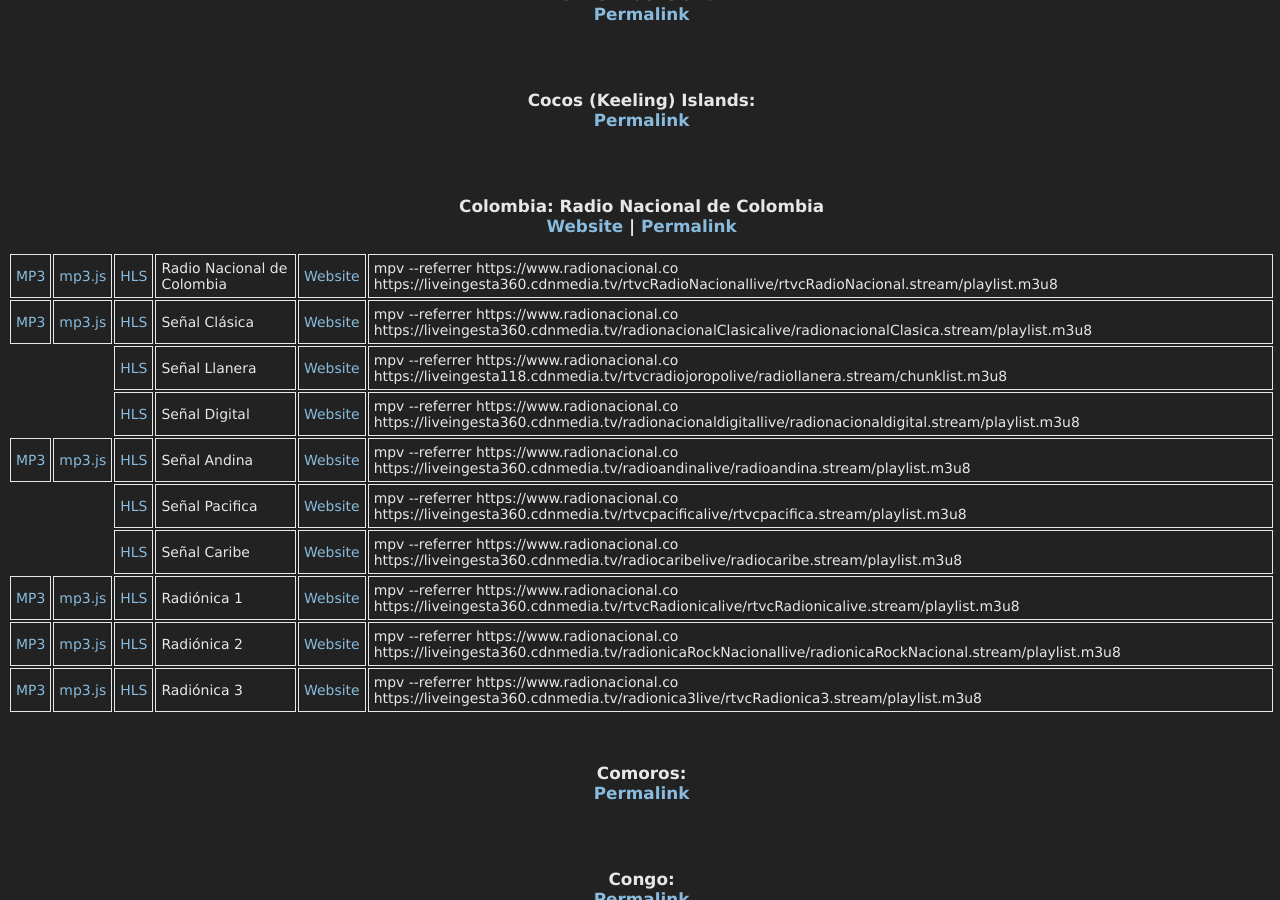
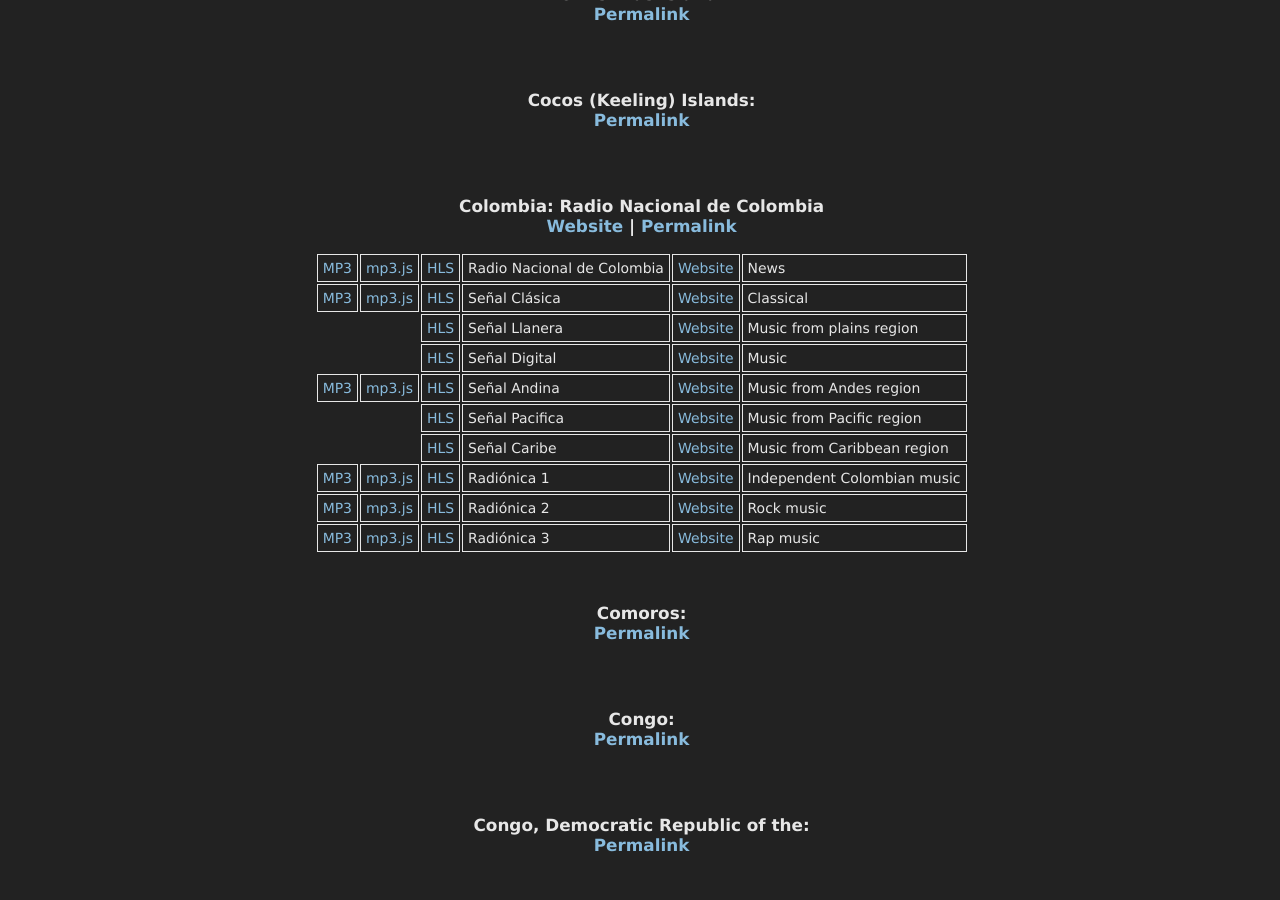
Before and after one commit to danburd/danburd.github.io, a Jekyll site: the page radio.html, which Jekyll copies as it is, in a window 1280 px wide and 900 px high, scrolled down 9037 px. Built offline with Jekyll 4.4.1, drawn with Linux system fonts in a browser that asks for light colours; some of the changed text lies outside the part shown.

Commit message:
Update radio.html

```diff
--- a/radio.html
+++ b/radio.html
@@ -1503,7 +1503,7 @@
     <td><a href="https://liveingesta360.cdnmedia.tv/rtvcRadioNacionallive/rtvcRadioNacional.stream/playlist.m3u8">HLS</a></td>
     <td>Radio Nacional de Colombia</td>
     <td><a href="https://www.radionacional.co/en-vivo">Website</a></td>
-    <td>mpv --referrer https://www.radionacional.co https://liveingesta360.cdnmedia.tv/rtvcRadioNacionallive/rtvcRadioNacional.stream/playlist.m3u8</td>
+    <td>News</td>
   </tr>
   <tr>
     <td><a href="http://shoutcast.rtvc.gov.co:8040/;">MP3</a></td>
@@ -1511,15 +1511,15 @@
     <td><a href="https://liveingesta360.cdnmedia.tv/radionacionalClasicalive/radionacionalClasica.stream/playlist.m3u8">HLS</a></td>
     <td>Señal Clásica</td>
     <td><a href="https://www.radionacional.co/musica-clasica-colombiana-online">Website</a></td>
-    <td>mpv --referrer https://www.radionacional.co https://liveingesta360.cdnmedia.tv/radionacionalClasicalive/radionacionalClasica.stream/playlist.m3u8</td>
+    <td>Classical</td>
   </tr>
   <tr>
     <td></td>
     <td></td>
-    <td><a href="https://liveingesta118.cdnmedia.tv/rtvcradiojoropolive/radiollanera.stream/chunklist.m3u8">HLS</a></td>
+    <td><a href="https://liveingesta118.cdnmedia.tv/rtvcradiojoropolive/radiollanera.stream/playlist.m3u8">HLS</a></td>
     <td>Señal Llanera</td>
     <td><a href="https://www.radionacional.co/escuchar-musica-llanera">Website</a></td>
-    <td>mpv --referrer https://www.radionacional.co https://liveingesta118.cdnmedia.tv/rtvcradiojoropolive/radiollanera.stream/chunklist.m3u8</td>
+    <td>Music from plains region</td>
   </tr>
   <tr>
     <td></td>
@@ -1527,7 +1527,7 @@
     <td><a href="https://liveingesta360.cdnmedia.tv/radionacionaldigitallive/radionacionaldigital.stream/playlist.m3u8">HLS</a></td>
     <td>Señal Digital</td>
     <td><a href="https://www.radionacional.co/players-senaldigital">Website</a></td>
-    <td>mpv --referrer https://www.radionacional.co https://liveingesta360.cdnmedia.tv/radionacionaldigitallive/radionacionaldigital.stream/playlist.m3u8</td>
+    <td>Music</td>
   </tr>
   <tr>
     <td><a href="http://shoutcast.rtvc.gov.co:8050/;">MP3</a></td>
@@ -1535,7 +1535,7 @@
     <td><a href="https://liveingesta360.cdnmedia.tv/radioandinalive/radioandina.stream/playlist.m3u8">HLS</a></td>
     <td>Señal Andina</td>
     <td><a href="https://www.radionacional.co/emisora-andina">Website</a></td>
-    <td>mpv --referrer https://www.radionacional.co https://liveingesta360.cdnmedia.tv/radioandinalive/radioandina.stream/playlist.m3u8</td>
+    <td>Music from Andes region</td>
   </tr>
   <tr>
     <td></td>
@@ -1543,7 +1543,7 @@
     <td><a href="https://liveingesta360.cdnmedia.tv/rtvcpacificalive/rtvcpacifica.stream/playlist.m3u8">HLS</a></td>
     <td>Señal Pacifica</td>
     <td><a href="https://www.radionacional.co/emisora-pacifica">Website</a></td>
-    <td>mpv --referrer https://www.radionacional.co https://liveingesta360.cdnmedia.tv/rtvcpacificalive/rtvcpacifica.stream/playlist.m3u8</td>
+    <td>Music from Pacific region</td>
   </tr>
   <tr>
     <td></td>
@@ -1551,7 +1551,7 @@
     <td><a href="https://liveingesta360.cdnmedia.tv/radiocaribelive/radiocaribe.stream/playlist.m3u8">HLS</a></td>
     <td>Señal Caribe</td>
     <td><a href="https://www.radionacional.co/emisora-caribe">Website</a></td>
-    <td>mpv --referrer https://www.radionacional.co https://liveingesta360.cdnmedia.tv/radiocaribelive/radiocaribe.stream/playlist.m3u8</td>
+    <td>Music from Caribbean region</td>
   </tr>
   <tr>
     <td><a href="http://shoutcast.rtvc.gov.co:8010/;">MP3</a></td>
@@ -1559,7 +1559,7 @@
     <td><a href="https://liveingesta360.cdnmedia.tv/rtvcRadionicalive/rtvcRadionicalive.stream/playlist.m3u8">HLS</a></td>
     <td>Radiónica 1</td>
     <td><a href="https://www.radionica.rocks/en-vivo/radionica">Website</a></td>
-    <td>mpv --referrer https://www.radionacional.co https://liveingesta360.cdnmedia.tv/rtvcRadionicalive/rtvcRadionicalive.stream/playlist.m3u8</td>
+    <td>Independent Colombian music</td>
   </tr>
   <tr>
     <td><a href="http://shoutcast.rtvc.gov.co:8060/;">MP3</a></td>
@@ -1567,7 +1567,7 @@
     <td><a href="https://liveingesta360.cdnmedia.tv/radionicaRockNacionallive/radionicaRockNacional.stream/playlist.m3u8">HLS</a></td>
     <td>Radiónica 2</td>
     <td><a href="https://www.radionica.rocks/musicas-nuevas">Website</a></td>
-    <td>mpv --referrer https://www.radionacional.co https://liveingesta360.cdnmedia.tv/radionicaRockNacionallive/radionicaRockNacional.stream/playlist.m3u8</td>
+    <td>Rock music</td>
   </tr>
   <tr>
     <td><a href="http://shoutcast.rtvc.gov.co:8070/;">MP3</a></td>
@@ -1575,7 +1575,7 @@
     <td><a href="https://liveingesta360.cdnmedia.tv/radionica3live/rtvcRadionica3.stream/playlist.m3u8">HLS</a></td>
     <td>Radiónica 3</td>
     <td><a href="https://www.radionica.rocks/rap-online/radionica3">Website</a></td>
-    <td>mpv --referrer https://www.radionacional.co https://liveingesta360.cdnmedia.tv/radionica3live/rtvcRadionica3.stream/playlist.m3u8</td>
+    <td>Rap music</td>
   </tr>
 </table>
 </div>
@@ -1853,9 +1853,16 @@
 <br>
 <br>
 <div id="FK">
-<h3>Falkland Islands: <br>
-<a href="#FK">Permalink</a></h3>
-<table>
+<h3>Falkland Islands: Falkland Islands Radio Service<br>
+<a href=http://www.radio.co.fk/>Website</a> | <a href=https://en.wikipedia.org/wiki/Falkland_Islands_Radio_Service>Wikipedia</a> | <a href="#FK">Permalink</a></h3>
+<table>
+  <tr>
+    <td><a href="http://streaming.broadcastradio.com:8330/flklnd">MP3</a></td>
+    <td><a href="/mp3js.html?stream=http://streaming.broadcastradio.com:8330/flklnd">mp3.js</a></td>
+    <td>Falkland Islands Radio Service</td>
+    <td><a href="http://www.radio.co.fk/">Website</a></td>
+    <td><a href="https://en.wikipedia.org/wiki/Falkland_Islands_Radio_Service">Wikipedia</a></td>
+  </tr>
 </table>
 </div>
 <br>
@@ -1896,13 +1903,19 @@
 <h3>French Guiana: Guyane la 1ère<br>
 <a href=https://la1ere.francetvinfo.fr/guyane/>Website</a> | <a href="#GF">Permalink</a></h3>
 <table>
+  <tr>
+    <td><a href="https://guyane.ice.infomaniak.ch/guyane-128.mp3">MP3</a></td>
+    <td><a href="/mp3js.html?stream=https://guyane.ice.infomaniak.ch/guyane-128.mp3">mp3.js</a></td>
+    <td>Guyane la 1ère</td>
+    <td><a href="https://la1ere.francetvinfo.fr/guyane/radio/direct">Website</a></td>
+  </tr>
 </table>
 </div>
 <br>
 <br>
 <div id="PF">
-<h3>French Polynesia: Guyane la 1ère<br>
-<a href=https://la1ere.francetvinfo.fr/guyane/radio/direct>Website</a> | <a href="#PF">Permalink</a></h3>
+<h3>French Polynesia: <br>
+<a href="#PF">Permalink</a></h3>
 <table>
 </table>
 </div>
@@ -3397,9 +3410,25 @@
 <br>
 <br>
 <div id="PR">
-<h3>Puerto Rico: No known public radio, aside from NPR<br>
-<a href="#PR">Permalink</a></h3>
-<table>
+<h3>Puerto Rico: Puerto Rico Public Broadcasting Corporation<br>
+<a href=https://www.wipr.pr/>Website</a> | <a href=https://en.wikipedia.org/wiki/Puerto_Rico_Public_Broadcasting_Corporation>Wikipedia</a> | <a href="#PR">Permalink</a></h3>
+<table>
+  <tr>
+    <td><a href="http://192.254.105.36:8080/broadwavehigh.mp3?src=1">MP3</a></td>
+    <td><a href="/mp3js.html?stream=http://192.254.105.36:8080/broadwavehigh.mp3?src=1">mp3.js</a></td>
+    <td>Allegro 91.3 FM</td>
+    <td><a href="https://www.wipr.pr/fm/">Website</a></td>
+    <td><a href="https://en.wikipedia.org/wiki/WIPR-FM">Wikipedia</a></td>
+    <td>Classical</td>
+  </tr>
+  <tr>
+    <td><a href="http://192.254.105.36:8080/broadwavehigh.mp3?src=2">MP3</a></td>
+    <td><a href="/mp3js.html?stream=http://192.254.105.36:8080/broadwavehigh.mp3?src=2">mp3.js</a></td>
+    <td>WIPR AM</td>
+    <td><a href="https://www.wipr.pr/am/">Website</a></td>
+    <td><a href="https://en.wikipedia.org/wiki/WIPR_(AM)">Wikipedia</a></td>
+    <td>Talk</td>
+  </tr>
 </table>
 </div>
 <br>
@@ -4102,9 +4131,16 @@
 <br>
 <br>
 <div id="VI">
-<h3>Virgin Islands (U.S.): No known public radio, aside from NPR<br>
-<a href="#VI">Permalink</a></h3>
-<table>
+<h3>Virgin Islands (U.S.): Virgin Islands Public Broadcasting System<br>
+<a href=https://www.wtjx.org/>Website</a> | <a href=https://en.wikipedia.org/wiki/WTJX-FM>Wikipedia</a> | <a href="#VI">Permalink</a></h3>
+<table>
+  <tr>
+    <td><a href="https://quarrel.streamguys1.com:7405/wtjxfm">MP3</a></td>
+    <td><a href="/mp3js.html?stream=https://quarrel.streamguys1.com:7405/wtjxfm">mp3.js</a></td>
+    <td>Virgin Islands Public Broadcasting System</td>
+    <td><a href="https://www.wtjx.org/">Website</a></td>
+    <td><a href="https://en.wikipedia.org/wiki/WTJX-FM">Wikipedia</a></td>
+  </tr>
 </table>
 </div>
 <br>
```
